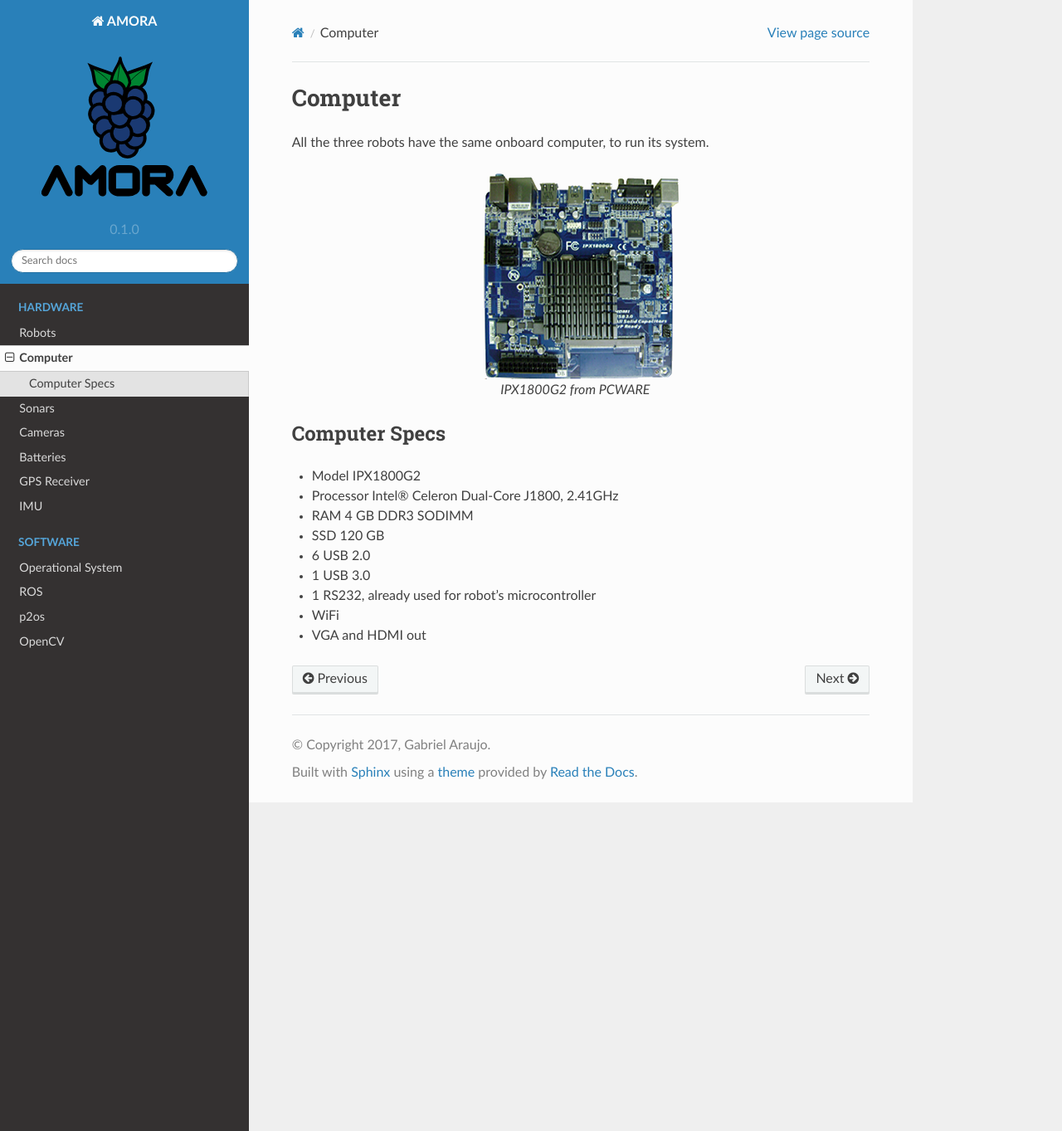
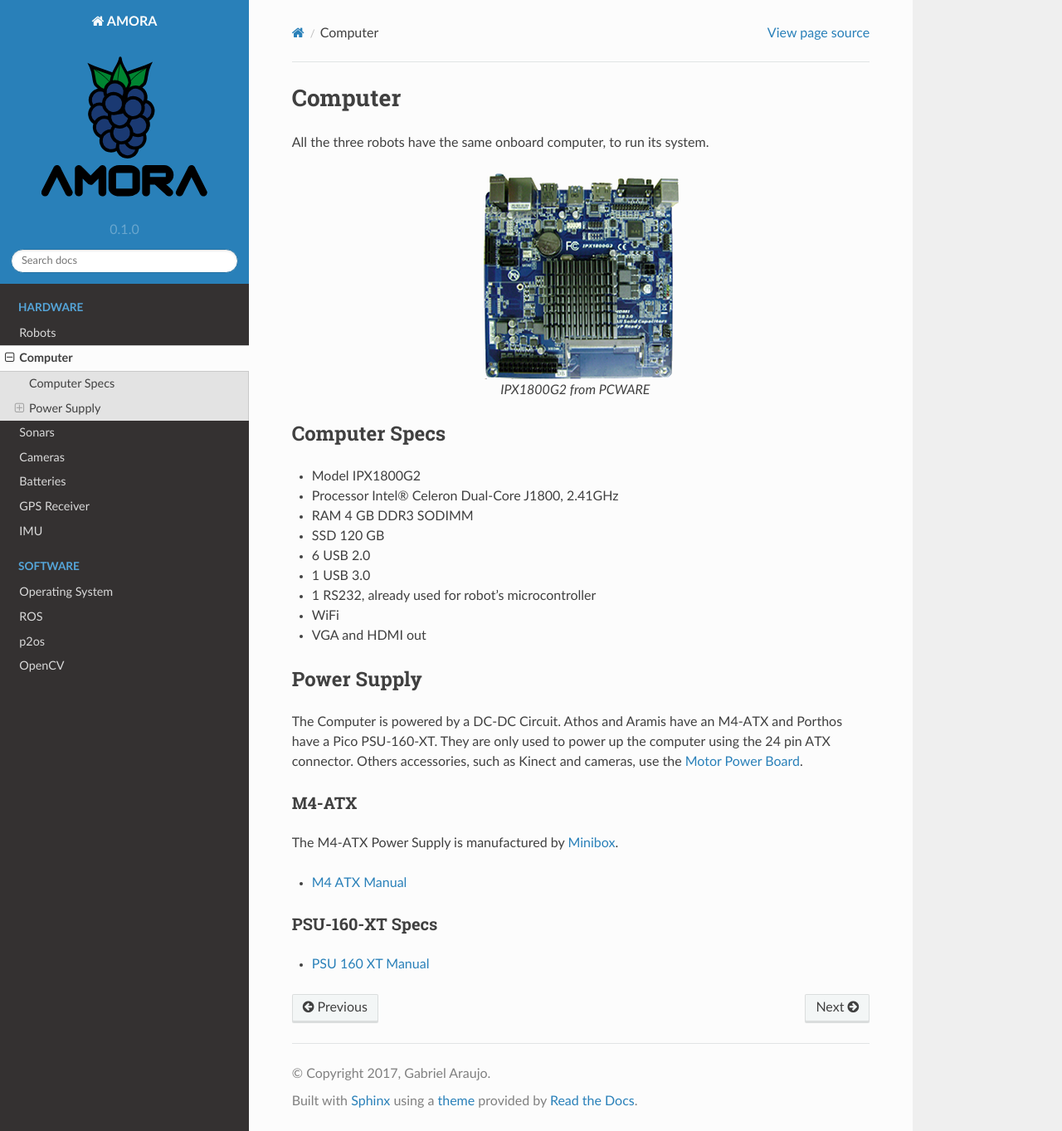
Before and after one commit to lara-unb/amora, a Sphinx documentation site: the page built from docs/source/computer.rst, in a window 1280 px wide and 1363 px high. Shown: the whole window at 83% size. Built offline with Sphinx 7.4.7 and the Read the Docs theme 2.0.0, drawn with Linux system fonts in a browser that asks for light colours.

Commit message:
feat: add computer and os nfo

```diff
--- a/docs/source/computer.rst
+++ b/docs/source/computer.rst
@@ -22,3 +22,39 @@
 - 1 RS232, already used for robot's microcontroller
 - WiFi
 - VGA and HDMI out
+
+
+Power Supply
+~~~~~~~~~~~~
+
+The Computer is powered by a DC-DC Circuit. Athos and Aramis have an M4-ATX and Porthos have a Pico PSU-160-XT.
+They are only used to power up the computer using the 24 pin ATX connector. Others accessories, such as Kinect and cameras, use the `Motor Power Board`_.
+
+.. _Motor Power Board: power_board.html
+
+M4-ATX
+------------
+The M4-ATX Power Supply is manufactured by `Minibox`_.
+
+.. It is a programmable
+
+.. - Programmable shutdown / sleep modes via optional serial cable.
+.. - Fits any motherboard equipped with a 20 or 24pin ATX connector.
+.. - 100% silent, fanless, no moving parts.
+.. - Operates from 6-30V, multi-chemistry batteries supported.
+- `M4 ATX Manual`_
+
+.. _M4 ATX Manual: https://github.com/lara-unb/amora/blob/master/pdfs/PWR-M4-ATX-manual.pdf
+.. _Minibox: http://www.mini-box.com/M4-ATX
+
+PSU-160-XT Specs
+----------------
+
+.. The `PSU 160 XT Manual`_ is
+
+.. - as
+.. - asd
+.. - as
+- `PSU 160 XT Manual`_
+
+.. _PSU 160 XT Manual: https://github.com/lara-unb/amora/blob/master/pdfs/WEP-160MBS-Fonte-Pico-PSU-160-12V-DC-DC-ATX-power-supply.pdf
--- a/docs/source/os.rst
+++ b/docs/source/os.rst
@@ -1,2 +1,2 @@
-Operational System
+Operating System
 ==================
```
